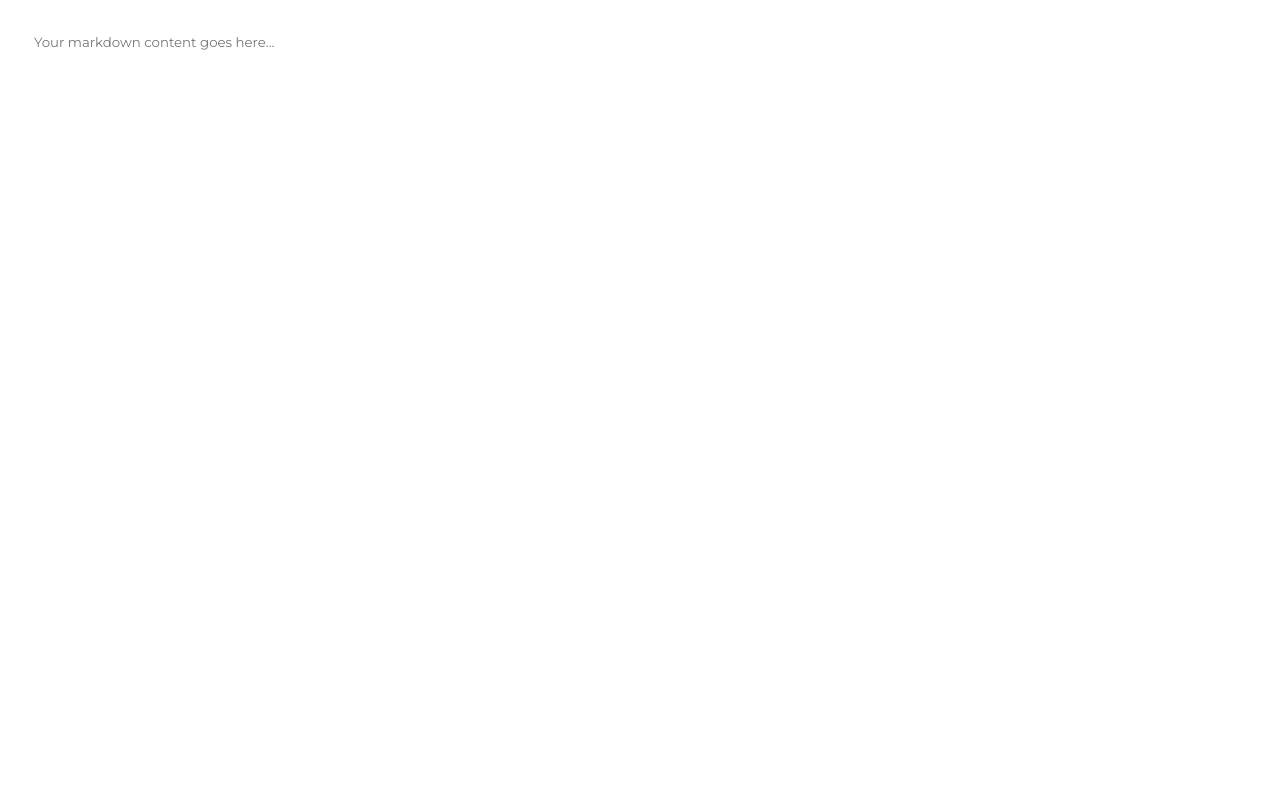
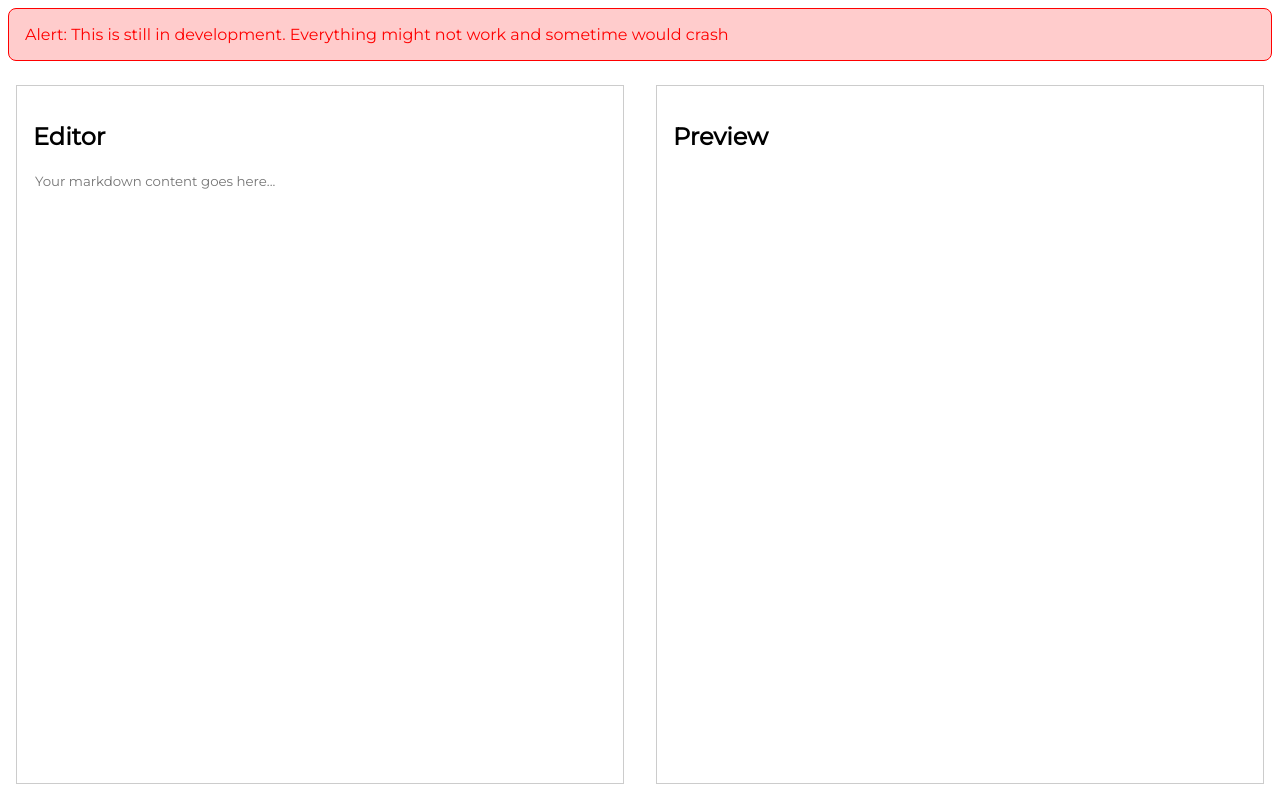
Before and after one commit to sriram23/md-editor, a React app: page / in a window 1280 px wide. Built offline with nearby package versions, Linux system fonts and the light colour scheme.

Commit message:
Modified the layout

```diff
--- a/package.json
+++ b/package.json
@@ -33,6 +33,7 @@
   },
   "scripts": {
     "serve": "webpack serve --mode development",
-    "build": "webpack --mode production"
+    "build": "webpack --mode production",
+    "deploy": "firebase deploy --only hosting:md-editor"
   }
 }
--- a/src/App.js
+++ b/src/App.js
@@ -4,6 +4,7 @@ import "./App.scss"
 const App = () => {
   return (
       <div className="main-container">
+        <div className="alert">Alert: This is still in development. Everything might not work and sometime would crash</div>
         <Editor/>
       </div>);
 };
--- a/src/App.scss
+++ b/src/App.scss
@@ -4,7 +4,17 @@ body {
     margin: unset;
 }
 .main-container {
+    display: flex;
+    flex-direction: column;
     height: 100vh;
+}
+.alert {
+    color: red;
+    margin: 0.5rem;
+    padding: 1rem;
+    border: 1px solid red;
+    border-radius: 0.5rem;
+    background: #ff000033;
 }
 * {
     font-family: "Montserrat", sans-serif;
--- a/src/components/Editor.jsx
+++ b/src/components/Editor.jsx
@@ -34,6 +34,7 @@ const Editor = () => {
   return (
     <div className="editor-container">
       <div className="editor">
+        <h2>Editor</h2>
         <textarea
           className="text-area"
           ref={textRef}
@@ -44,6 +45,7 @@ const Editor = () => {
         ></textarea>
       </div>
       <div className="renderer">
+        <h2>Preview</h2>
         <ReactMarkdown>{md.value}</ReactMarkdown>
       </div>
     </div>
--- a/src/components/Editor.scss
+++ b/src/components/Editor.scss
@@ -1,21 +1,26 @@
 .editor-container {
+    flex: 1;
     display: flex;
+    height: 100%;
     pre {
         border-radius: 1rem;
     }
     .editor {
+        display: flex;
+        flex-direction: column;
+        border: 1px solid #00000033;
         flex: 1;
         padding: 1rem;
         margin: 1rem;
         textarea {
+            flex: 1;
             border: none;
             outline: none;
             resize: none;
-            width: 100%;
-            height: 100%;
         }
     }
     .renderer {
+        border: 1px solid #00000033;
         flex: 1;
         margin: 1rem;
         padding: 1rem;
```
Also changed, not shown: firebase.json (added), 1 other file (tests, documents, lock files or other folders).
